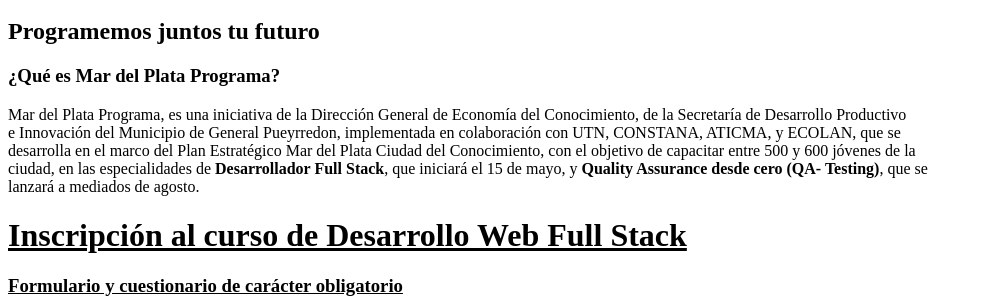
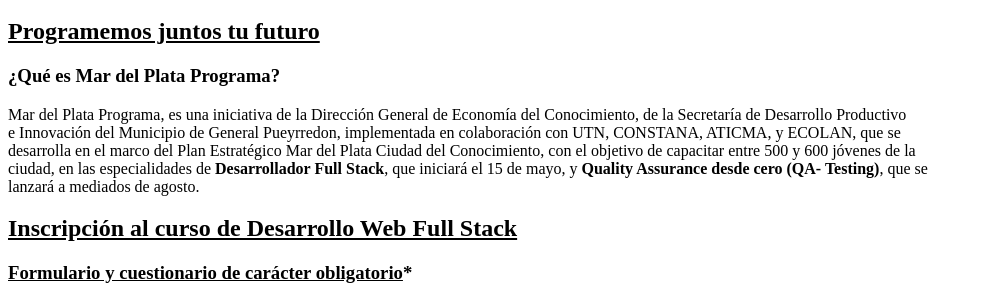
Before and after one commit to 07Leandro07/Ejercicios-HTML, a plain HTML site: page Ejercicio Formulario de Inscripcion/Ejercicio-Formulario-Inscripcion.html in a window 1280 px wide. Shown: the part 124-426 px from the top of the page, without its empty margins (0-983 px from the left). Drawn offline with Linux system fonts and the light colour scheme.

Commit message:
Formulario inscripción ultimas modificaciones

```diff
--- a/Ejercicio Formulario de Inscripcion/Ejercicio-Formulario-Inscripcion.html
+++ b/Ejercicio Formulario de Inscripcion/Ejercicio-Formulario-Inscripcion.html
@@ -20,15 +20,15 @@
 
 <div id="formulario inscripción">
 
-    <h2>Programemos juntos tu futuro</h2>
+    <h2><u>Programemos juntos tu futuro</u></h2>
     <h3>¿Qué es Mar del Plata Programa?</h3>
     <p>Mar del Plata Programa, es una iniciativa de la Dirección General de Economía del Conocimiento, de la Secretaría de Desarrollo Productivo
         <br>e Innovación del Municipio de General Pueyrredon, implementada en colaboración con UTN, CONSTANA, ATICMA, y ECOLAN, que se
         <br>desarrolla en el marco del Plan Estratégico Mar del Plata Ciudad del Conocimiento, con el objetivo de capacitar entre 500 y 600 jóvenes de la
         <br>ciudad, en las especialidades de <b>Desarrollador Full Stack</b>, que iniciará el 15 de mayo, y <b>Quality Assurance desde cero (QA- Testing)</b>, que se
         <br>lanzará a mediados de agosto.</p>
-    <h1><u>Inscripción al curso de Desarrollo Web Full Stack</u></h1>
-    <h3><u>Formulario y cuestionario de carácter obligatorio</u></h3>
+    <h2><u>Inscripción al curso de Desarrollo Web Full Stack</u></h2>
+    <h3><u>Formulario y cuestionario de carácter obligatorio</u>*</h3>
     <section>
         <form>
             <img src="imagenes/tildeverdechecklist.png"  style="height: 20px;">
@@ -97,10 +97,10 @@
 
                 <li><h4>Por favor indique si cumple con los siguientes requisitos:</h4>
                     <input type="checkbox" id="Requisitos PC" name="Requisito 1">
-                    <label for="Requisitos PC">PC que cumpla con los requisitos mínimos</label>
+                    <label for="Requisitos PC">PC que cumpla con los requisitos mínimos exigidos por el programa</label>
                     <br>
                     <input type="checkbox" id="Secundario completo" name="Requisito 2">
-                    <label for="Secundario completo" name="">Secundario completo</label>
+                    <label for="Secundario completo" name="">Estudios secundarios completos</label>
                     <br>
                     <input type="checkbox" id="Sin vacante en UTN" name="Requisito 2">
                     <label for="Sin vacante en UTN" name="">No haber conseguido vacante en alguna carrera de Desarrollo/Programación </label>
```
